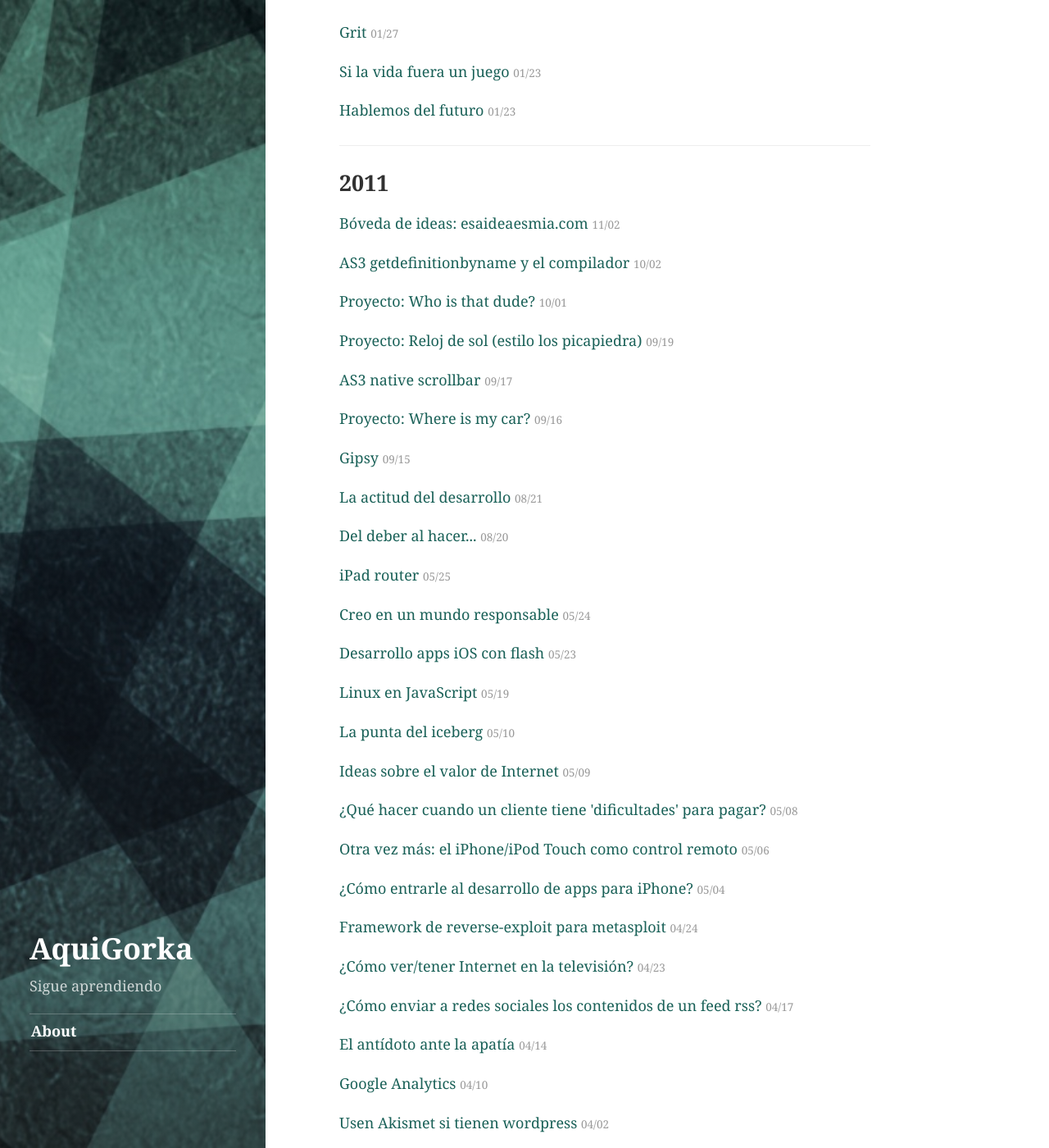
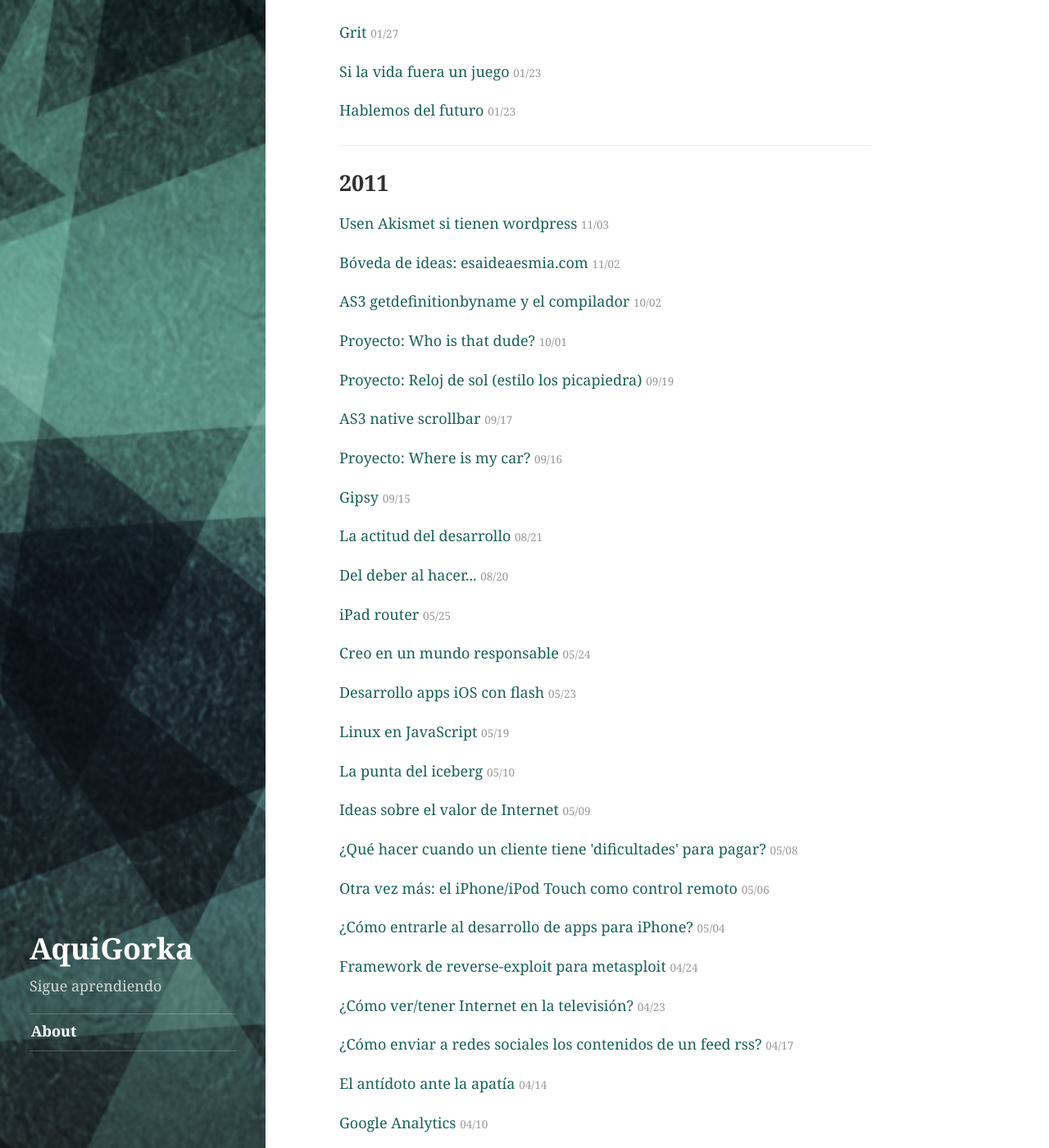
Before and after one commit to AquiGorka/aquigorka.github.io, a Jekyll site: the page built from archive.html, in a window 1280 px wide and 1400 px high, scrolled down 1393 px. Shown: the whole window at 82% size. Built offline with Jekyll 4.4.1, drawn with Linux system fonts in a browser that asks for light colours.

Commit message:
Fixes post date

```diff
--- a/_posts/2011-11-03-usen-akismet-si-tienen-wordpress.md
+++ b/_posts/2011-11-03-usen-akismet-si-tienen-wordpress.md
@@ -1,7 +1,7 @@
 ---
 id: 20111103
 title: Usen Akismet si tienen wordpress
-date: 2011-04-02T11:27:07+00:00
+date: 2011-11-03T11:27:07+00:00
 author: Gorka
 layout: post
 permalink: /2011/11/uen-akismet-si-tienen-wordpress/
```
